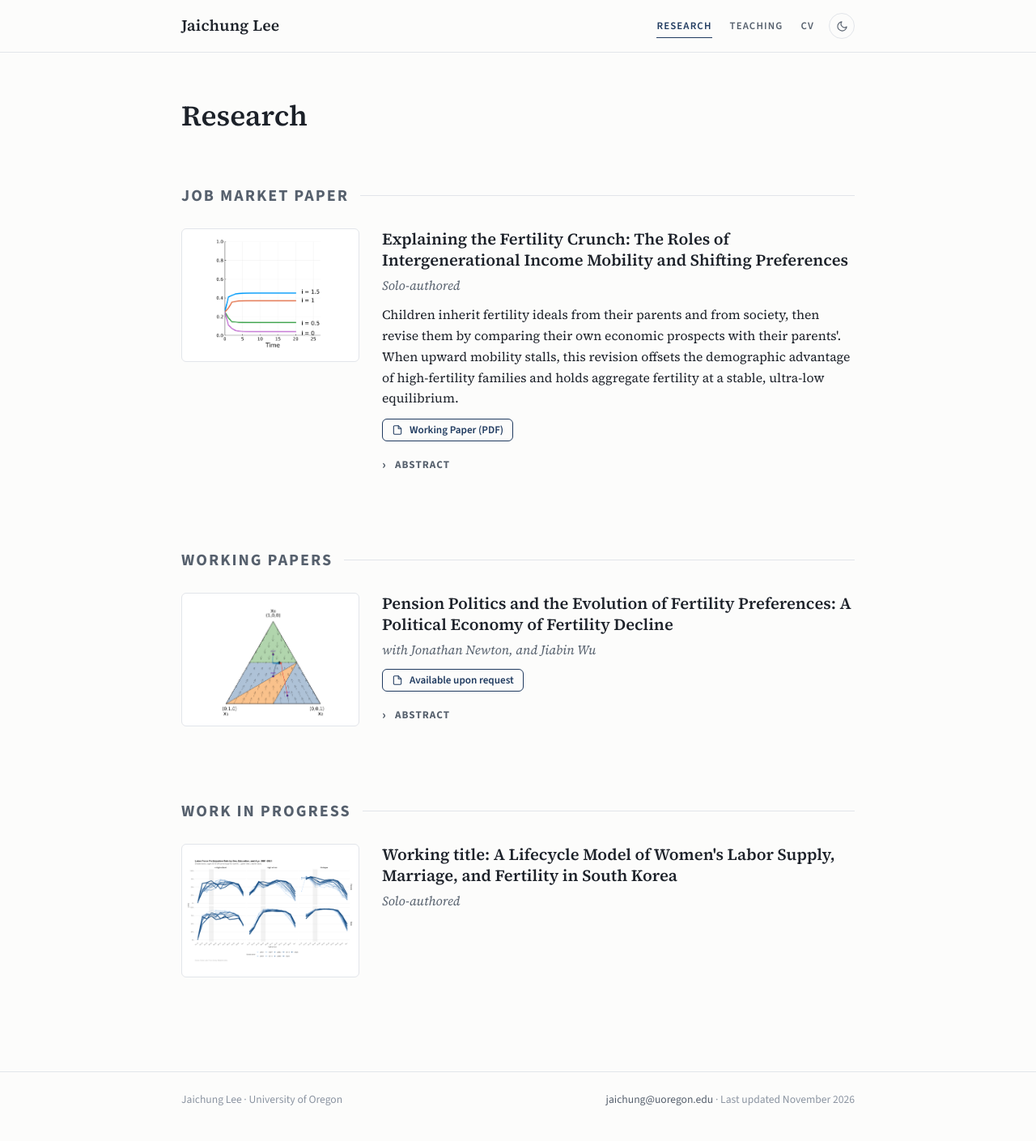
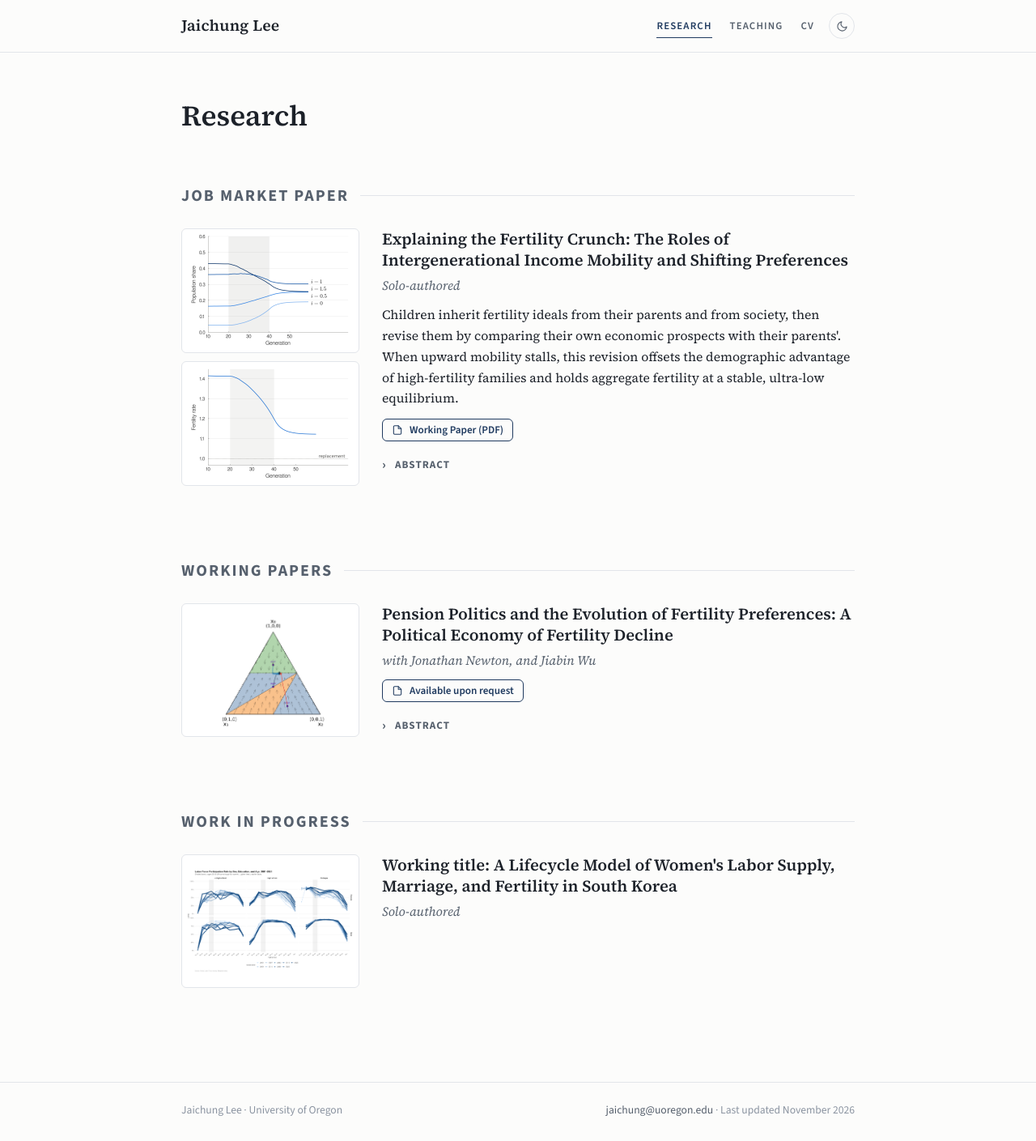
Before and after one commit to jaichung/jaichung.github.io, a Jekyll site: the page built from research.md, in a window 1280 px wide. Shown: the whole page at 81% size. Built offline with Jekyll 4.4.1, drawn with Linux system fonts in a browser that asks for light colours.

Commit message:
Show two JMP figures

```diff
--- a/_includes/figure.html
+++ b/_includes/figure.html
@@ -1,9 +1,20 @@
 {%- comment -%}
-  Renders a paper figure, or a neutral placeholder box when no image is set.
+  Renders a paper's figure(s), or a neutral placeholder box when no image is set.
+  A paper can set either `image` (one figure) or `images` (a list of figures,
+  each with `src` and optional `alt`). Multiple figures are wrapped in a
+  .figure-set so they sit side by side (home page) or stacked (research list).
   Usage: {% include figure.html paper=paper class="thumb" %}
 {%- endcomment -%}
 {%- assign p = include.paper -%}
-{%- if p.image and p.image != "" -%}
+{%- if p.images and p.images.size > 0 -%}
+  <div class="figure-set figure-set-{{ include.class }}">
+  {%- for im in p.images -%}
+    <a class="{{ include.class }}" href="{{ im.src | relative_url }}" target="_blank" rel="noopener">
+      <img src="{{ im.src | relative_url }}" alt="{{ im.alt | default: p.title | escape }}" loading="lazy">
+    </a>
+  {%- endfor -%}
+  </div>
+{%- elsif p.image and p.image != "" -%}
   <a class="{{ include.class }}" href="{{ p.image | relative_url }}" target="_blank" rel="noopener">
     <img src="{{ p.image | relative_url }}" alt="{{ p.image_alt | default: p.title | escape }}" loading="lazy">
   </a>
--- a/assets/css/style.css
+++ b/assets/css/style.css
@@ -149,6 +149,11 @@ main.container { padding-top: 56px; padding-bottom: 88px; }
 .thumb { width: 100%; aspect-ratio: 4 / 3; }
 .thumb img { width: 100%; height: 100%; object-fit: contain; padding: 6px; }
 a.thumb:hover, a.figure-frame:hover { border-color: var(--accent); }
+/* Several figures for one paper: side by side on the home page, stacked in the research list */
+.figure-set { display: grid; gap: 14px; }
+.figure-set-figure-frame { grid-template-columns: repeat(auto-fit, minmax(260px, 1fr)); }
+.figure-set-thumb { grid-template-columns: 1fr; gap: 10px; align-content: start; }
+.figure-set .thumb { aspect-ratio: 10 / 7; }
 .is-empty { background: var(--surface); color: var(--faint); }
 .is-empty svg { width: 34%; max-width: 150px; height: auto; opacity: 0.8; }
 
@@ -224,6 +229,8 @@ a.thumb:hover, a.figure-frame:hover { border-color: var(--accent); }
   .jmp-summary { font-size: 1.05rem; }
   .paper { grid-template-columns: 1fr; gap: 16px; }
   .thumb { max-width: 360px; }
+  .figure-set-thumb { grid-template-columns: 1fr 1fr; max-width: 560px; }
+  .figure-set-thumb .thumb { max-width: none; }
   .page-title { font-size: 1.8rem; }
   .cv-frame iframe { height: 75vh; min-height: 480px; }
   .entry { flex-direction: column; gap: 2px; }
```
Also changed, not shown: _data/papers.yml (+11 -2 lines), assets/img/shares_transition.png (added), assets/img/tfr_transition.png (added).
